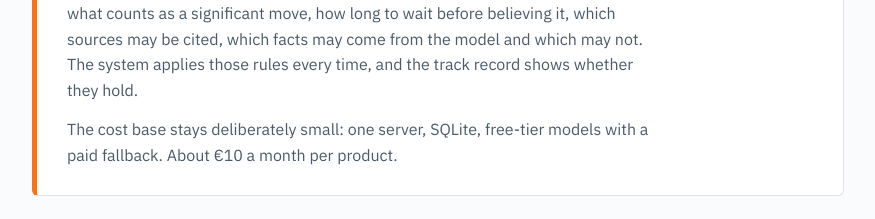
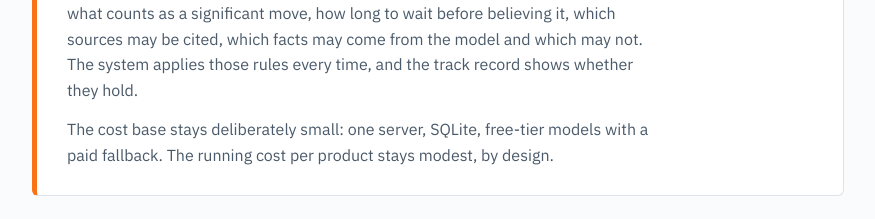
Before and after one commit to jlcossi/jlcossi.github.io, a plain HTML site: page how-i-run-it/index.html in a window 1280 px wide. Shown: the part 1987-2206 px from the top of the page, without its empty margins (202-1077 px from the left). Drawn offline with Linux system fonts and the light colour scheme.

Commit message:
how-i-run-it: express the cost discipline without the figure

```diff
--- a/how-i-run-it/index.html
+++ b/how-i-run-it/index.html
@@ -272,7 +272,7 @@
     <div class="system">
       <h3>Where the judgment sits once they’re live</h3>
       <p>The same logic runs past the build. I don’t read every <a href="https://spreadwire.news">Spreadwire</a> verdict at 3am, and I don’t write each <a href="https://racegaps.com">Racegaps</a> debrief. I decide the rules that let output through: what counts as a significant move, how long to wait before believing it, which sources may be cited, which facts may come from the model and which may not. The system applies those rules every time, and the track record shows whether they hold.</p>
-      <p>The cost base stays deliberately small: one server, SQLite, free-tier models with a paid fallback. About €10 a month per product.</p>
+      <p>The cost base stays deliberately small: one server, SQLite, free-tier models with a paid fallback. The running cost per product stays modest, by design.</p>
     </div>
   </div>
 </section>
```
